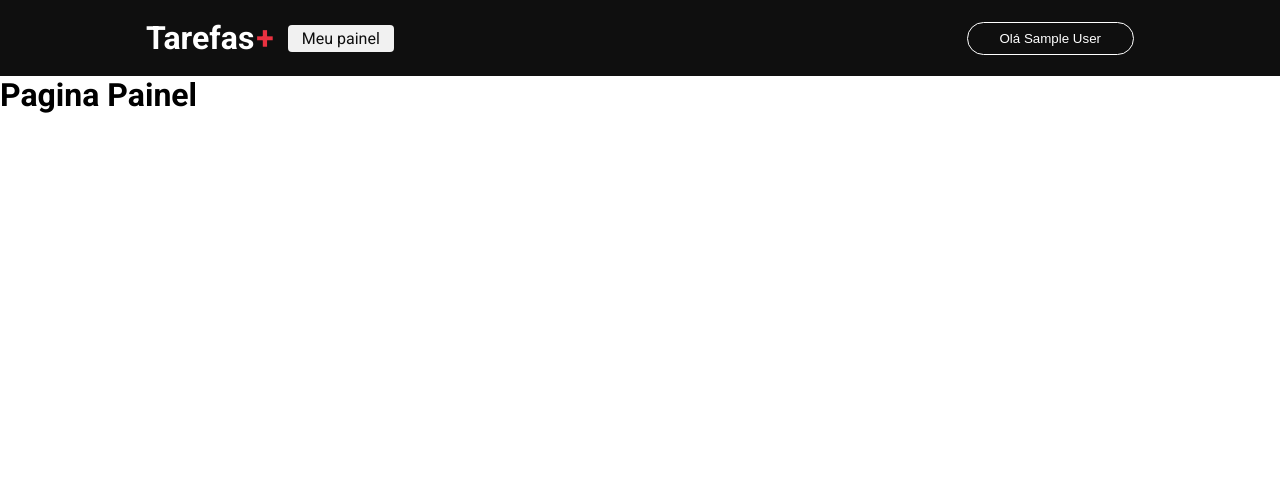
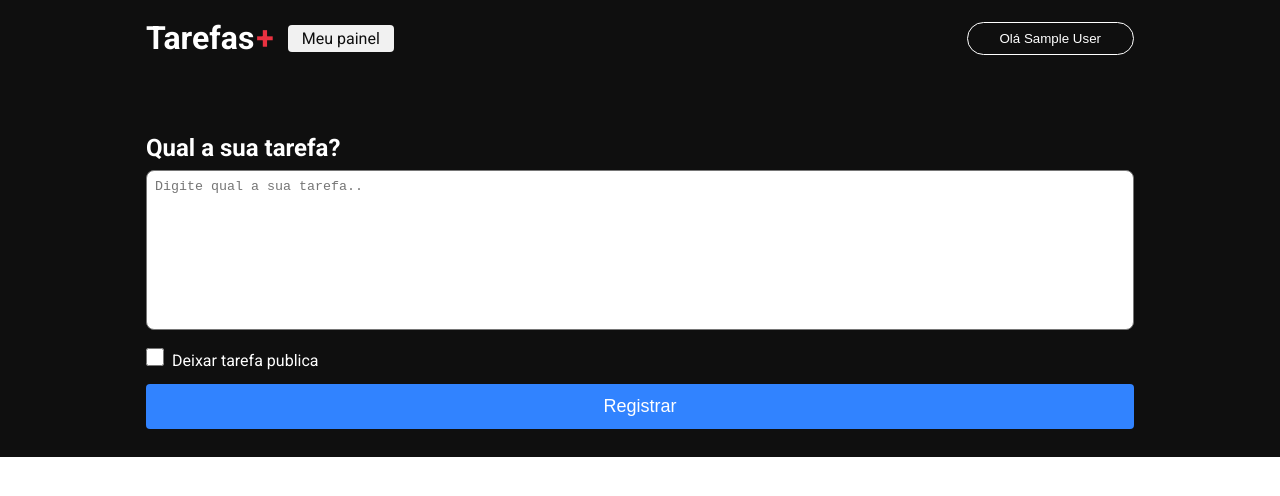
Before and after one commit to denervalspelizario/appTarefas, a Next.js app: page /dashboard in a window 1280 px wide. Shown: the top 496 px of the page. Built offline with nearby package versions, Linux system fonts and the light colour scheme; no server answers; sample sign-in values are in the browser's storage.

Commit message:
update appTarefas criacaod e estrutura de dashboard ja com sua estilizacao

```diff
--- /dev/null
+++ b/src/components/textArea/index.tsx
@@ -0,0 +1,12 @@
+import { HtmlProps } from "react";
+import styles from './styles.module.css'
+
+/* Vou pegar todos os dados que a pessoa jogar neste textarea e jogar no rest
+   E eu só posso receber do tipo HTMLprops e dentro do HTMLprops só posso receber
+   o tipo HTMLTextAreaElement
+   depois dentro de textarea adicionando o ...rest para repassar  as propriedades que o usuario ultilizou
+*/
+
+export function Textarea({...rest}: HtmlProps<HTMLTextAreaElement>){
+  return <textarea className={styles.textarea} {...rest} ></textarea>;
+}
--- /dev/null
+++ b/src/components/textArea/styles.module.css
@@ -0,0 +1,9 @@
+
+.textarea{
+  width: 100%;
+  resize: none;
+  height: 160px;
+  border-radius: 8px;
+  outline: none; /* sem efeito de outline ao cliclar*/
+  padding: 8px;
+}
--- a/src/pages/dashboard/index.tsx
+++ b/src/pages/dashboard/index.tsx
@@ -3,6 +3,7 @@
 import styles from './styles.module.css'
 import Head from 'next/head' // esse head é o texto que fica na aba da pagina
 import { getSession } from 'next-auth/react' // importando o getSession para verificar se a sessão ativa
+import { Textarea } from '../../components/textArea'
 
 
 export default function Dashboard(){
@@ -11,8 +12,32 @@
       <Head>
         <title>Meu painel de tarefas</title>
       </Head>
+      <main className={styles.main}>
+        <section className={styles.content}>
+          <div className={styles.contentForm}>
 
-      <h1>Pagina Painel</h1>
+            <h1 className={styles.title}>Qual a sua tarefa?</h1>
+
+            <form>
+              <Textarea
+                placeholder="Digite qual a sua tarefa.."
+
+              />
+              <div className={styles.checkboxArea}>
+                <input type="checkbox" className={styles.checkbox} />
+                <label className={styles.label}>Deixar tarefa publica </label>
+              </div>
+
+              <button className={styles.button} type="submit">
+                Registrar
+              </button>
+            </form>
+
+          </div>
+        </section>
+      </main>
+
+
     </div>
   )
 }
--- a/src/pages/dashboard/styles.module.css
+++ b/src/pages/dashboard/styles.module.css
@@ -0,0 +1,49 @@
+
+.container{
+  width: 100%;
+}
+
+.content {
+  background-color: #0f0f0f;
+  width: 100%;
+  display: flex;
+  align-items: center;
+  justify-content: center;
+}
+
+.contentForm {
+  max-width: 1024px;
+  width: 100%;
+  padding: 0 18px;
+  padding-bottom: 28px;
+  margin-top: 58px;
+}
+
+.title {
+  color: #FFF;
+  margin-bottom: 8px;
+}
+
+.label {
+  margin-left: 8px;
+  color: #FFF;
+}
+
+.checkboxArea {
+  margin: 14px 0;
+}
+
+.checkbox{
+  width: 18px;
+  height: 18px;
+}
+
+.button{
+  width: 100%;
+  border: 0;
+  border-radius: 4px;
+  color: #FFF;
+  background-color: #3183ff;
+  padding: 12px 0;
+  font-size: 18px;
+}
```
Also changed, not shown: 1 other file (tests, documents, lock files or other folders).
